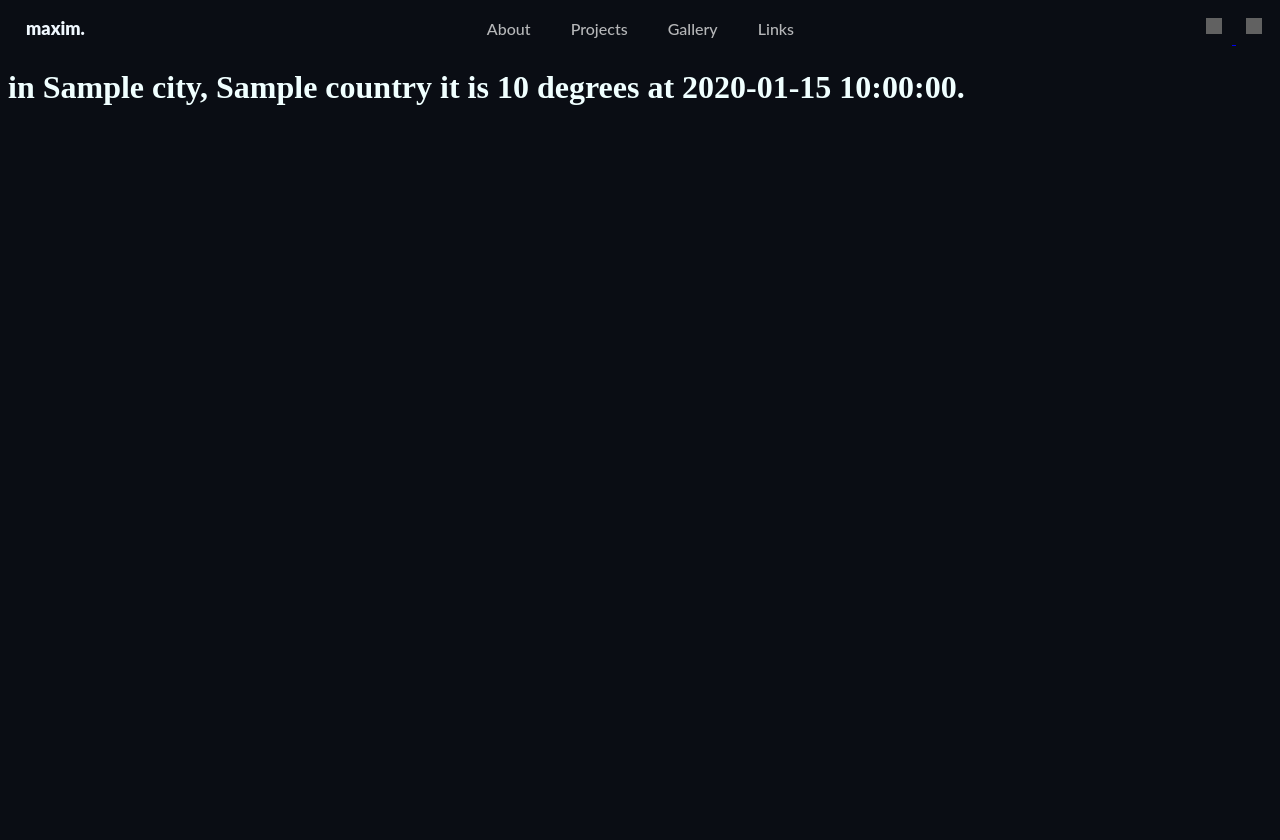
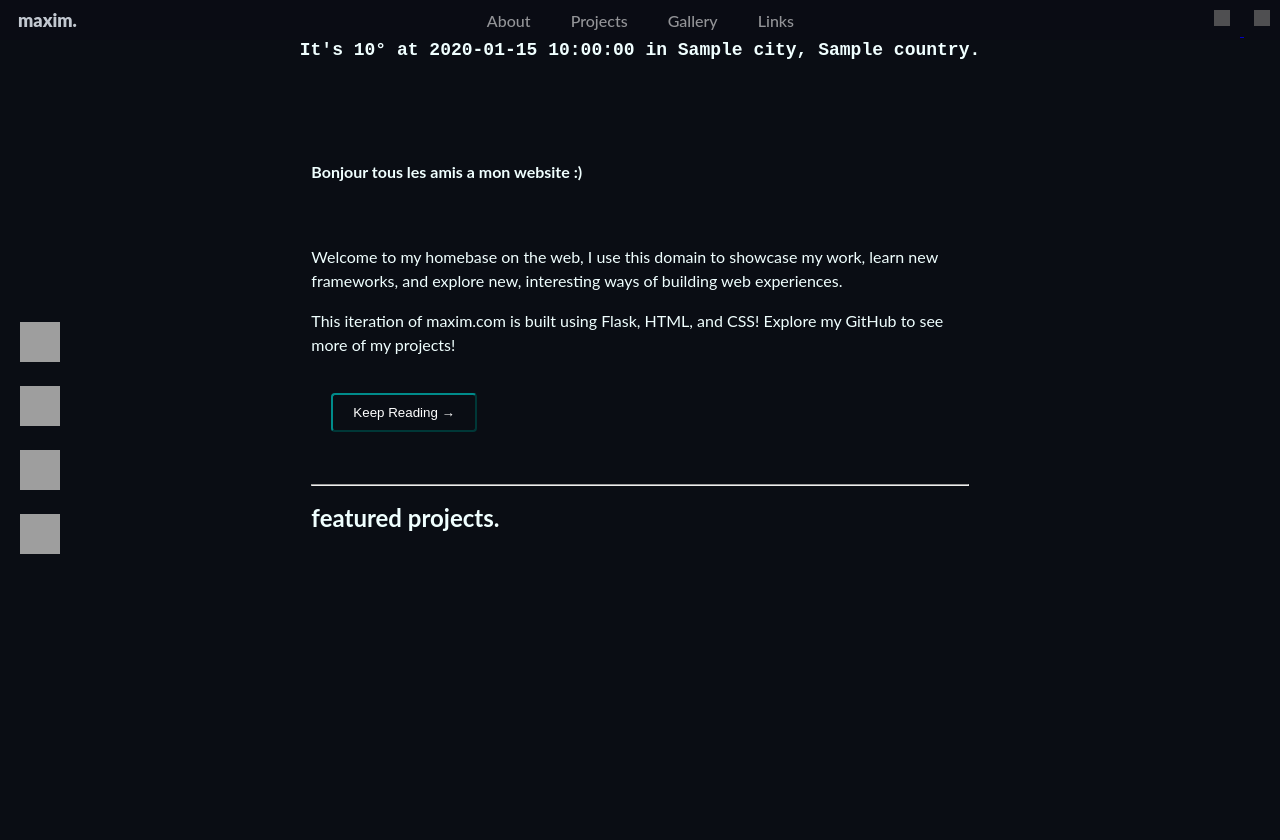
Before and after one commit to max-ovd/personal_website, a Flask app: template templates/index.html in a window 1280 px wide. Before the commit the page ends 105 px from the top, so only its background shows below. Run offline with Flask 3, Linux system fonts and the light colour scheme; the template is opened without the code that fills it: most values are stand-ins (such as "Sample title", 1, 10 or a date in 2020); grey boxes are pictures that could not be loaded.

Commit message:
added side bar and some content

```diff
--- a/app.py
+++ b/app.py
@@ -34,7 +34,7 @@ def get_location():
     url = (f"https://api.openweathermap.org/data/2.5/weather?q={city}&units=metric&APPID={api_key}")
     res = requests.get(url)
     data = res.json()
-    temp = data['main']['temp']
+    temp = round(data['main']['temp'])
 
 
 
--- a/static/styles.css
+++ b/static/styles.css
@@ -1,5 +1,13 @@
 html {
     background-color: #0A0D14;
+    color: azure;
+    font-family: poppins;
+    height: 100%;
+}
+
+html,
+body {
+    height: 100%;
 }
 
 .primary-font {
@@ -10,11 +18,16 @@ html {
     font-family: Lato, Lato-fallback, Helvetica, Apple Color Emoji, Segoe UI Emoji, NotoColorEmoji, Noto Color Emoji, Segoe UI Symbol, Android Emoji, EmojiSymbols, -apple-system, BlinkMacSystemFont, Segoe UI, Roboto, Helvetica Neue, Noto Sans, sans-serif;
 }
 
-/* NAVBAR */
+/* TOP NAVBAR */
 
 header {
+    opacity: 0.8;
+    background-color: #0A0D14;
     display: flex;
-    position: relative;
+    position: fixed;
+    top: 0;
+    left: 0;
+    right: 0;
     justify-content: space-between;
     align-content: center;
     align-items: center;
@@ -38,12 +51,79 @@ li a {
     text-decoration: none;
 }
 
-li a:hover, a:active {
+li a:hover,
+a:active {
     color: #ffff;
 }
 
+/* SIDE NAVBAR */
+.sidebar {
+    display: flex;
+    flex-direction: column;
+    justify-content: center;
+    background-color: transparent;
+    position: fixed;
+    left: 0;
+    width: 46px;
+    height: 100%;
+}
 
+.sidebar a img {
+    height: 40px;
+    width: 40px;
+    margin: 10px 20px;
+    cursor:pointer;
+}
 
+/* MAIN CONTENT */
+main {
+    font-family: Lato;
+    font-size: 16px;
+    line-height: 24px;
+    padding: 0px 24% 20% 24%;
+    margin-top: 100px;
+}
+
+.heading-sml {
+    text-align: center;
+    margin-top: 40px;
+    font-size: 18px;
+    font-family: 'Courier New', Courier, monospace;
+
+}
+
+/* BUTTONS */
+.btn {
+    text-align: center;
+    text-decoration: none;
+    cursor: pointer;
+    color: white;
+}
+
+.btn-sm {
+    padding: 10px 20px;
+    margin: 20px;
+}
+
+.btn-border {
+    color: white;
+    border-radius: 4px;
+    background-color: transparent;
+    border-color: darkcyan;
+
+}
+
+/* SCROLL BAR */
+::-webkit-scrollbar {
+    background-color: transparent;
+    border-color: transparent;
+    width: 12px;
+}
+
+::-webkit-scrollbar-thumb {
+    background: #4C7298;
+    border-radius: 8px;
+}
 
 /* IMAGES */
 
--- a/templates/index.html
+++ b/templates/index.html
@@ -5,7 +5,7 @@
 
 {% block body %}
 
-<!-- NAVBAR -->
+<!-- NavBar -->
 <header>
     <a href="/" id="logo">maxim.</a>
     <nav>
@@ -17,12 +17,46 @@
         </ul>
     </nav>
     <div class="icons">
-        <a href="/"> <img src="https://uxwing.com/wp-content/themes/uxwing/download/nature-and-environment/moon-line-icon.png"> </a>
+        <a href="/"> <img
+                src="https://uxwing.com/wp-content/themes/uxwing/download/nature-and-environment/moon-line-icon.png">
+        </a>
         <a href="/"> <img src="https://www.svgrepo.com/download/13652/magnifying-glass.svg"> </a>
     </div>
 </header>
+<!-- SideBar -->
+<div class="sidebar">
+    <a href="/"><img src="https://www.edigitalagency.com.au/wp-content/uploads/new-Instagram-logo-white-glyph.png"></a>
+    <a href="/"><img src="https://www.pngkit.com/png/full/22-226319_twitter-icons-in-white.png"></a>
+    <a href="/"><img src="https://www.edigitalagency.com.au/wp-content/uploads/facebook-icon-white-png.png"></a>
+    <a href="https://github.com/max-ovd"><img src="https://assets-global.website-files.com/61d1b6e84887f53fef1dcdf2/631b45e07d98cfb364e5951f_github-white.png"></a>
+</div>
 
+<h1 class="heading-sml"> It's {{ temp }}° at {{ time }} in {{ city }}, {{ country }}. </h1>
 
-<h1 style="color:azure;">in {{ city }}, {{ country }} it is {{ temp }} degrees at {{ time }}. </h1>
+<!-- Main Content -->
+<main>
+    <div>
+        <h4>
+             Bonjour tous les amis a mon website :)
+        </h4>
+
+        <br>
+        <p>
+            Welcome to my homebase on the web, I use this domain to showcase my work,
+            learn new frameworks, and explore new, interesting ways of building web experiences.
+        </p>
+        <p>
+            This iteration of maxim.com is built using Flask, HTML, and CSS! Explore my GitHub to see more of my projects!
+        </p>
+        <button type="button" class=" btn btn-sm btn-border">Keep Reading  →</button>
+    </div>
+    <br>
+    <hr>
+    <div>
+        <h2>featured projects.</h2>
+
+    </div>
+
+</main>
 
 {% endblock %}
```
